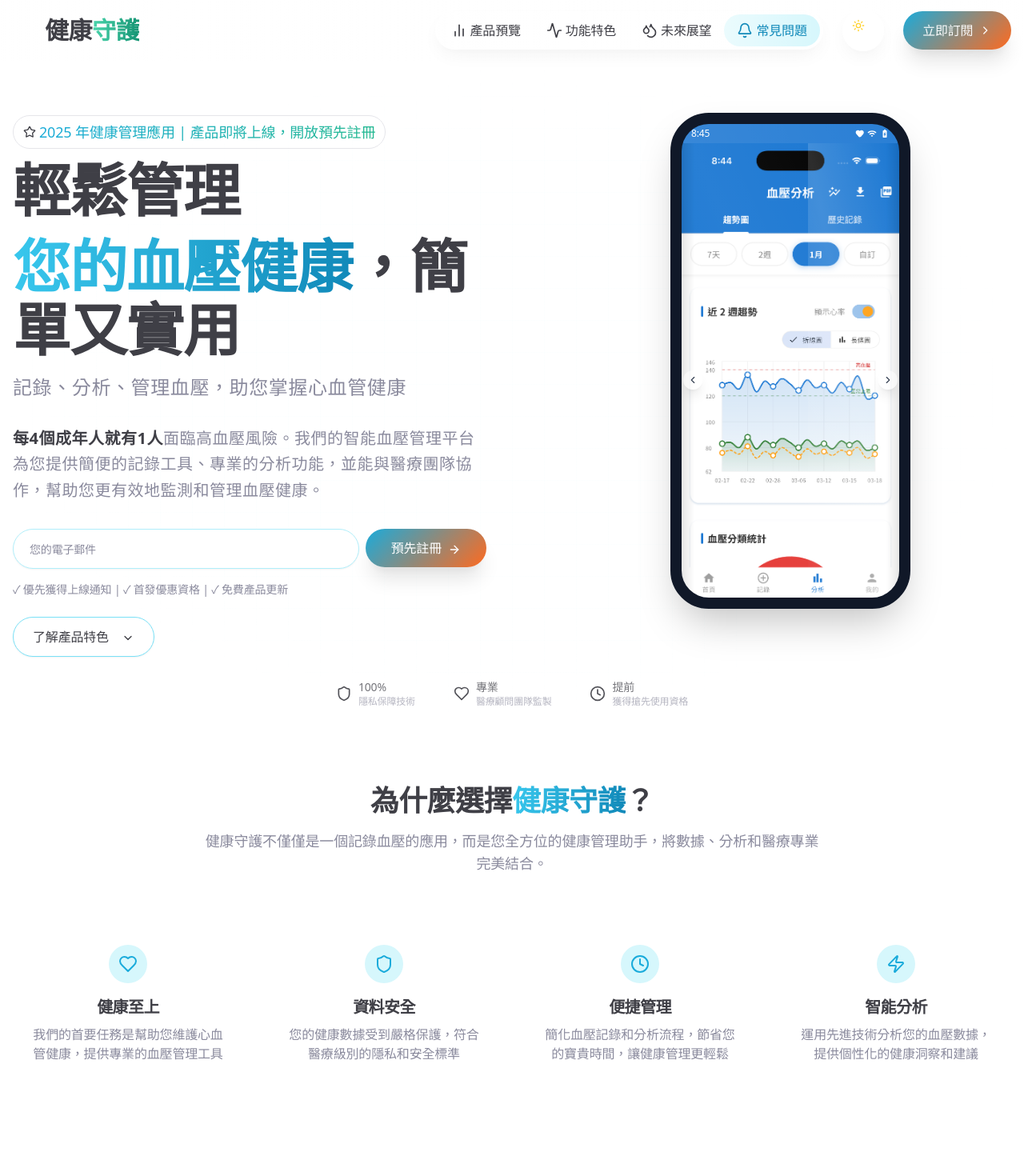
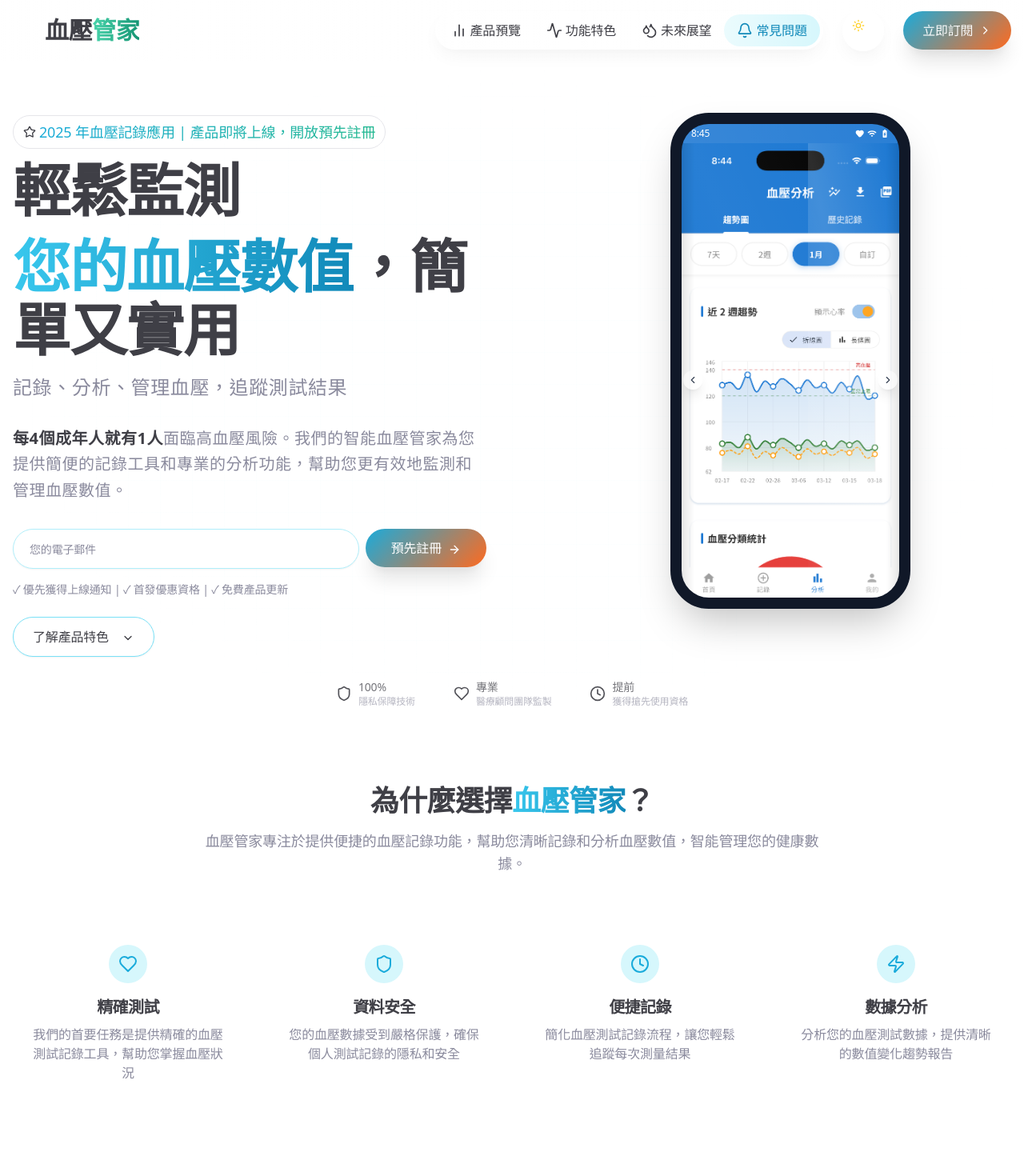
Before and after one commit to firstfu/blood-pressure-web, a Next.js app: page / in a window 1280 px wide. Shown: the top 1470 px of the page at 80% size. Built offline with nearby package versions, Linux system fonts and the light colour scheme; a web font is replaced by a local one.

Commit message:
更新：調整應用名稱與描述以強調血壓管理功能
- 將應用名稱從「健康守護」更改為「血壓管家」，以更清晰地反映其核心功能
- 更新應用描述，強調簡便的血壓記錄與分析工具
- 調整各組件中的相關文本，確保一致性與清晰度

```diff
--- a/app/components/Footer.tsx
+++ b/app/components/Footer.tsx
@@ -13,9 +13,9 @@ export default function Footer() {
         <div className="grid grid-cols-1 md:grid-cols-4 gap-8">
           <div className="md:col-span-1">
             <Link href="/" className="flex items-center">
-              <span className="text-2xl font-bold bg-clip-text text-transparent bg-gradient-to-r from-primary to-secondary">健康守護</span>
+              <span className="text-2xl font-bold bg-clip-text text-transparent bg-gradient-to-r from-primary to-secondary">血壓管家</span>
             </Link>
-            <p className="mt-4 text-muted-foreground">專業的血壓管理應用，幫助您輕鬆追蹤、分析和管理血壓數據，守護您的心臟健康。</p>
+            <p className="mt-4 text-muted-foreground">專注於血壓記錄的應用，幫助您輕鬆記錄和分析血壓數值，智能管理您的健康數據。</p>
             <div className="flex space-x-4 mt-6">
               <a href="#" className="text-muted-foreground hover:text-primary transition-colors" aria-label="Facebook">
                 <Facebook className="h-5 w-5" />
@@ -112,7 +112,7 @@ export default function Footer() {
         </div>
 
         <div className="border-t border-border dark:border-primary-900/20 mt-12 pt-8 flex flex-col md:flex-row justify-between items-center">
-          <p className="text-muted-foreground text-sm mb-4 md:mb-0">&copy; {currentYear} 健康守護. 保留所有權利.</p>
+          <p className="text-muted-foreground text-sm mb-4 md:mb-0">&copy; {currentYear} 血壓管家. 保留所有權利.</p>
           <div className="flex items-center space-x-4">
             <span className="text-muted-foreground text-sm flex items-center">
               以 <Heart className="h-4 w-4 text-red-500 mx-1" /> 製作
--- a/app/components/HeroSection.tsx
+++ b/app/components/HeroSection.tsx
@@ -196,7 +196,7 @@ export default function HeroSection() {
             <HeadingSection />
             <motion.p className="text-optimized font-sans text-lg md:text-xl text-muted-foreground max-w-2xl leading-relaxed tracking-wide" variants={animations.item}>
               <strong className="text-foreground">每4個成年人就有1人</strong>
-              面臨高血壓風險。我們的智能血壓管理平台為您提供簡便的記錄工具、專業的分析功能，並能與醫療團隊協作，幫助您更有效地監測和管理血壓健康。
+              面臨高血壓風險。我們的智能血壓管家為您提供簡便的記錄工具和專業的分析功能，幫助您更有效地監測和管理血壓數值。
             </motion.p>
             <ActionButtons handlePreRegister={handlePreRegister} isSubmitting={isSubmitting} isSuccess={isSuccess} email={email} setEmail={setEmail} />
           </motion.div>
@@ -310,7 +310,7 @@ const BadgeSection = () => (
   >
     <span className="flex items-center">
       <Star className="w-4 h-4 mr-1 text-accent-500 dark:text-accent-400" />
-      <span className="text-gradient-primary-to-secondary text-base md:text-lg font-medium">2025 年健康管理應用 | 產品即將上線，開放預先註冊</span>
+      <span className="text-gradient-primary-to-secondary text-base md:text-lg font-medium">2025 年血壓記錄應用 | 產品即將上線，開放預先註冊</span>
     </span>
   </motion.div>
 );
@@ -319,9 +319,9 @@ const BadgeSection = () => (
 const HeadingSection = () => (
   <motion.div className="space-y-4" variants={animations.item}>
     <h1 className="heading-serif text-4xl md:text-5xl lg:text-6xl xl:text-7xl font-bold tracking-tight max-w-4xl leading-[1.1]">
-      <span className="text-foreground">輕鬆管理</span>
+      <span className="text-foreground">輕鬆監測</span>
       <div className="relative inline-block mt-2 md:mt-4">
-        <span className="relative z-10 text-gradient-primary">您的血壓健康</span>
+        <span className="relative z-10 text-gradient-primary">您的血壓數值</span>
         <motion.span
           className="absolute bottom-1 left-0 h-3 w-full bg-primary-200/50 dark:bg-primary-600/20 -z-0 rounded-full"
           initial={{ width: 0 }}
@@ -331,7 +331,7 @@ const HeadingSection = () => (
       </div>
       <span className="text-foreground block md:inline">，簡單又實用</span>
     </h1>
-    <p className="font-rounded text-xl md:text-2xl text-muted-foreground mt-2 tracking-wide">記錄、分析、管理血壓，助您掌握心血管健康</p>
+    <p className="font-rounded text-xl md:text-2xl text-muted-foreground mt-2 tracking-wide">記錄、分析、管理血壓，追蹤測試結果</p>
   </motion.div>
 );
 
--- a/app/components/Navbar.tsx
+++ b/app/components/Navbar.tsx
@@ -100,8 +100,8 @@ export default function Navbar() {
                     >
                       <Droplets className="h-8 w-8 mr-1" />
                     </motion.span>
-                    健康
-                    <span className="text-gradient-secondary">守護</span>
+                    血壓
+                    <span className="text-gradient-secondary">管家</span>
                   </span>
                 </motion.div>
               </Link>
--- a/app/components/ValueSection.tsx
+++ b/app/components/ValueSection.tsx
@@ -29,23 +29,23 @@ export default function ValueSection() {
   const values = [
     {
       icon: <Heart className="h-6 w-6 text-primary" />,
-      title: "健康至上",
-      description: "我們的首要任務是幫助您維護心血管健康，提供專業的血壓管理工具",
+      title: "精確測試",
+      description: "我們的首要任務是提供精確的血壓測試記錄工具，幫助您掌握血壓狀況",
     },
     {
       icon: <Shield className="h-6 w-6 text-primary" />,
       title: "資料安全",
-      description: "您的健康數據受到嚴格保護，符合醫療級別的隱私和安全標準",
+      description: "您的血壓數據受到嚴格保護，確保個人測試記錄的隱私和安全",
     },
     {
       icon: <Clock className="h-6 w-6 text-primary" />,
-      title: "便捷管理",
-      description: "簡化血壓記錄和分析流程，節省您的寶貴時間，讓健康管理更輕鬆",
+      title: "便捷記錄",
+      description: "簡化血壓測試記錄流程，讓您輕鬆追蹤每次測量結果",
     },
     {
       icon: <Zap className="h-6 w-6 text-primary" />,
-      title: "智能分析",
-      description: "運用先進技術分析您的血壓數據，提供個性化的健康洞察和建議",
+      title: "數據分析",
+      description: "分析您的血壓測試數據，提供清晰的數值變化趨勢報告",
     },
   ];
 
@@ -59,7 +59,7 @@ export default function ValueSection() {
             animate={isInView ? { opacity: 1, y: 0 } : {}}
             transition={{ duration: 0.6 }}
           >
-            為什麼選擇<span className="text-gradient-primary">健康守護</span>？
+            為什麼選擇<span className="text-gradient-primary">血壓管家</span>？
           </motion.h2>
           <motion.p
             className="text-optimized font-rounded text-lg text-muted-foreground max-w-3xl mx-auto"
@@ -67,7 +67,7 @@ export default function ValueSection() {
             animate={isInView ? { opacity: 1, y: 0 } : {}}
             transition={{ duration: 0.6, delay: 0.2 }}
           >
-            健康守護不僅僅是一個記錄血壓的應用，而是您全方位的健康管理助手，將數據、分析和醫療專業完美結合。
+            血壓管家專注於提供便捷的血壓記錄功能，幫助您清晰記錄和分析血壓數值，智能管理您的健康數據。
           </motion.p>
         </div>
 
--- a/app/layout.tsx
+++ b/app/layout.tsx
@@ -40,8 +40,8 @@ const ibmPlexSansJP = IBM_Plex_Sans_JP({
 });
 
 export const metadata: Metadata = {
-  title: "健康守護 - 您的血壓管理助手",
-  description: "健康守護是您的血壓管理助手，提供簡單紀錄、智能分析、以及醫療專業連結功能。",
+  title: "血壓管家 - 簡單記錄血壓數值",
+  description: "血壓管家幫您記錄和分析血壓數值，提供簡便的記錄工具，專注於血壓監測與數據分析。",
 };
 
 export default function RootLayout({
```
